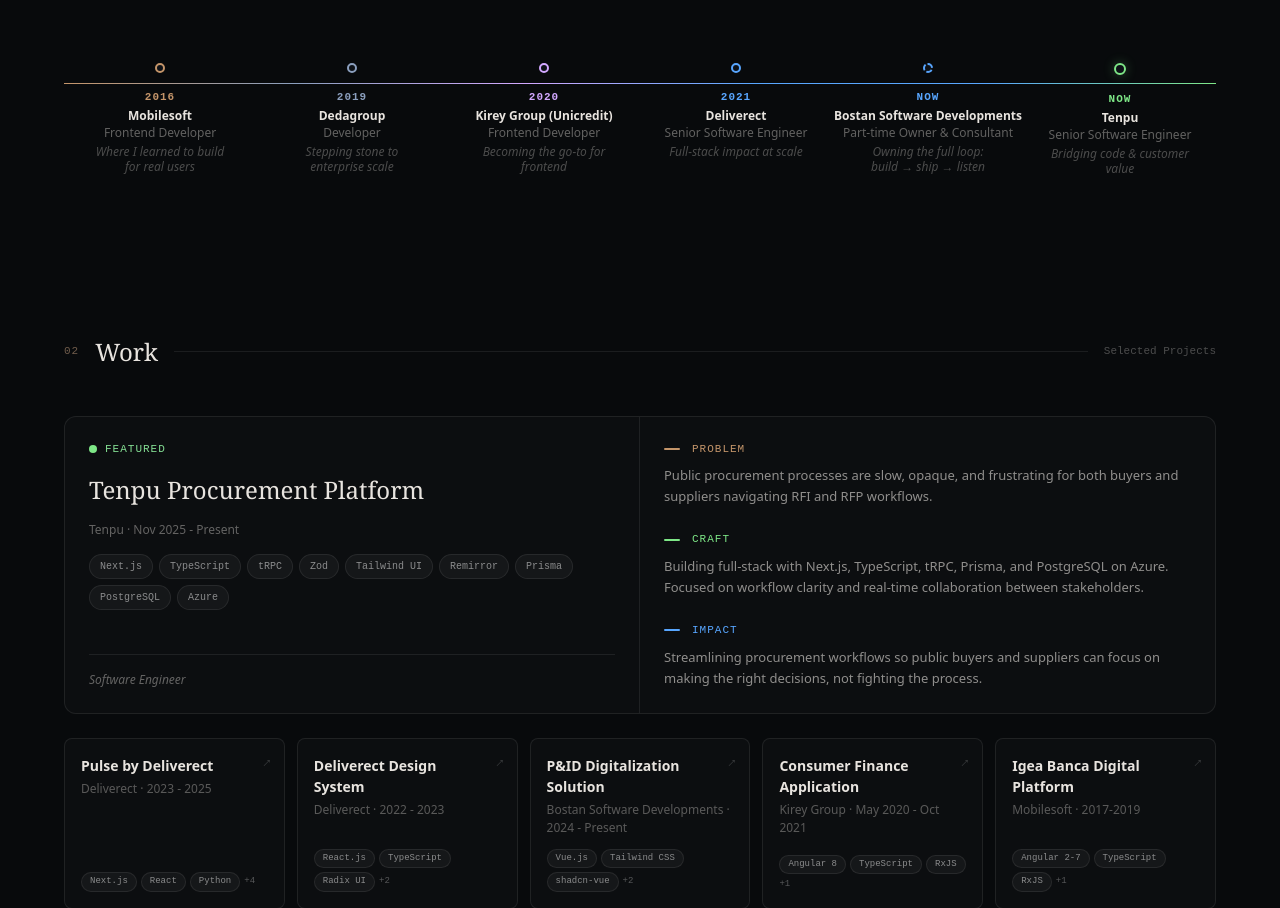
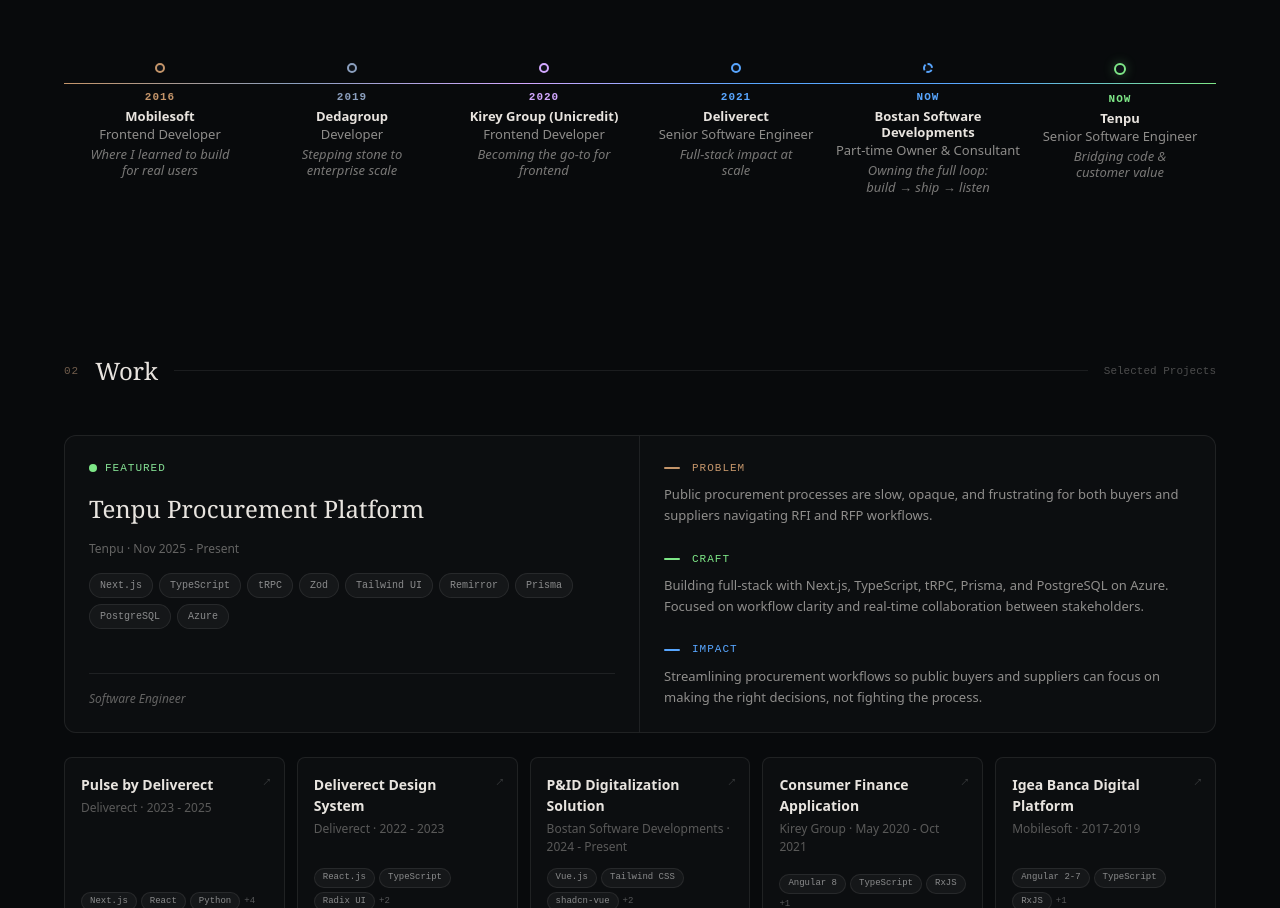
Before and after one commit to alexeibostan/alexei-portfolio, a Next.js app: page /en in a window 1280 px wide. Shown: the part 913-1821 px from the top of the page. Built offline with nearby package versions, Linux system fonts and the light colour scheme; no server answers.

Commit message:
fix(a11y): improve timeline text sizes and contrast

```diff
--- a/src/components/sections/TimelineSection.tsx
+++ b/src/components/sections/TimelineSection.tsx
@@ -137,18 +137,18 @@
                     </span>
 
                     {/* Company */}
-                    <span className="text-xs font-semibold text-[#e8e4df] leading-tight">
+                    <span className="text-[13px] font-semibold text-[#e8e4df] leading-tight">
                       {entry.company}
                     </span>
 
                     {/* Role */}
-                    <span className="text-xs text-[#e8e4df] opacity-40 leading-tight">
+                    <span className="text-[13px] text-[#e8e4df] opacity-60 leading-tight">
                       {entry.role}
                     </span>
 
                     {/* Insight */}
                     {entry.insight && (
-                      <span className="text-xs text-[#e8e4df] opacity-30 italic max-w-[140px] leading-tight mt-0.5">
+                      <span className="text-[13px] text-[#e8e4df] opacity-50 italic max-w-[140px] leading-tight mt-0.5">
                         {entry.insight}
                       </span>
                     )}
```
